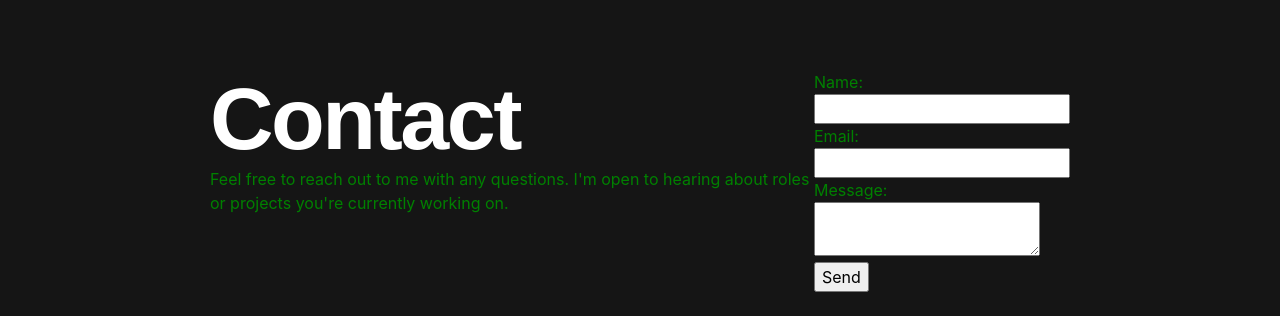
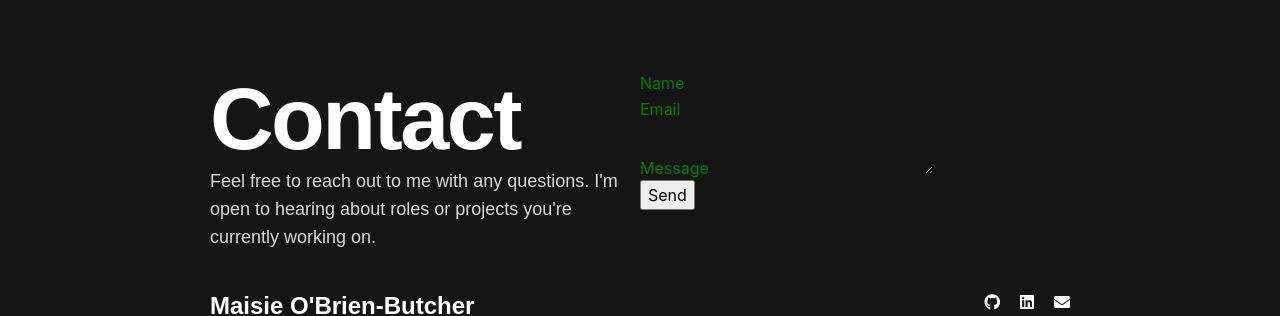
Before and after one commit to maisieo/-maisie-codes, a React (Create React App) app: page / in a window 1280 px wide. Shown: the part 2317-2633 px from the top of the page. Built offline with nearby package versions, Linux system fonts and the light colour scheme.

Commit message:
reformat contact form

```diff
--- a/src/components/ContactForm/ContactForm.js
+++ b/src/components/ContactForm/ContactForm.js
@@ -53,8 +53,7 @@ function ContactForm() {
           about roles or projects you're currently working on.
         </p>
       </div>
-      <div className="contact-form"></div>
-
+      <div className="contact-form">
         <form
           name="contact"
           method="POST"
@@ -63,7 +62,7 @@ function ContactForm() {
         >
           <input type="hidden" name="form-name" value="contact" />
           <div>
-          <label htmlFor="name">Name:</label>
+            <label htmlFor="name">Name</label>
             <input
               type="text"
               name="name"
@@ -74,7 +73,7 @@ function ContactForm() {
             />
           </div>
           <div>
-          <label htmlFor="email">Email:</label>
+            <label htmlFor="email">Email</label>
             <input
               type="email"
               name="email"
@@ -85,7 +84,7 @@ function ContactForm() {
             />
           </div>
           <div>
-          <label htmlFor="message">Message:</label>
+            <label htmlFor="message">Message</label>
             <textarea
               name="message"
               id="message"
@@ -97,6 +96,7 @@ function ContactForm() {
           <button type="submit">Send</button>
         </form>
       </div>
+    </div>
   );
 }
 
--- a/src/components/ContactForm/ContactForm.scss
+++ b/src/components/ContactForm/ContactForm.scss
@@ -10,9 +10,31 @@
     display: flex;
     color:green;
 
-    .contact-info h2 {
+    > * {
+      width: 50%;
+    }
+
+    .contact-info {
+
+      h2 {
         @include apply-font-heading-xl
+      }
+      p {
+        @include apply-font-body
+      }
+
     }
+
+    .contact-form {
+
+      input, textarea {
+        background-color: transparent;
+        border:none;
+      }
+
+    }
+
+
 
     .projects-container {
       display: flex;
```
Lines whose indentation alone changed are shown as unchanged.
